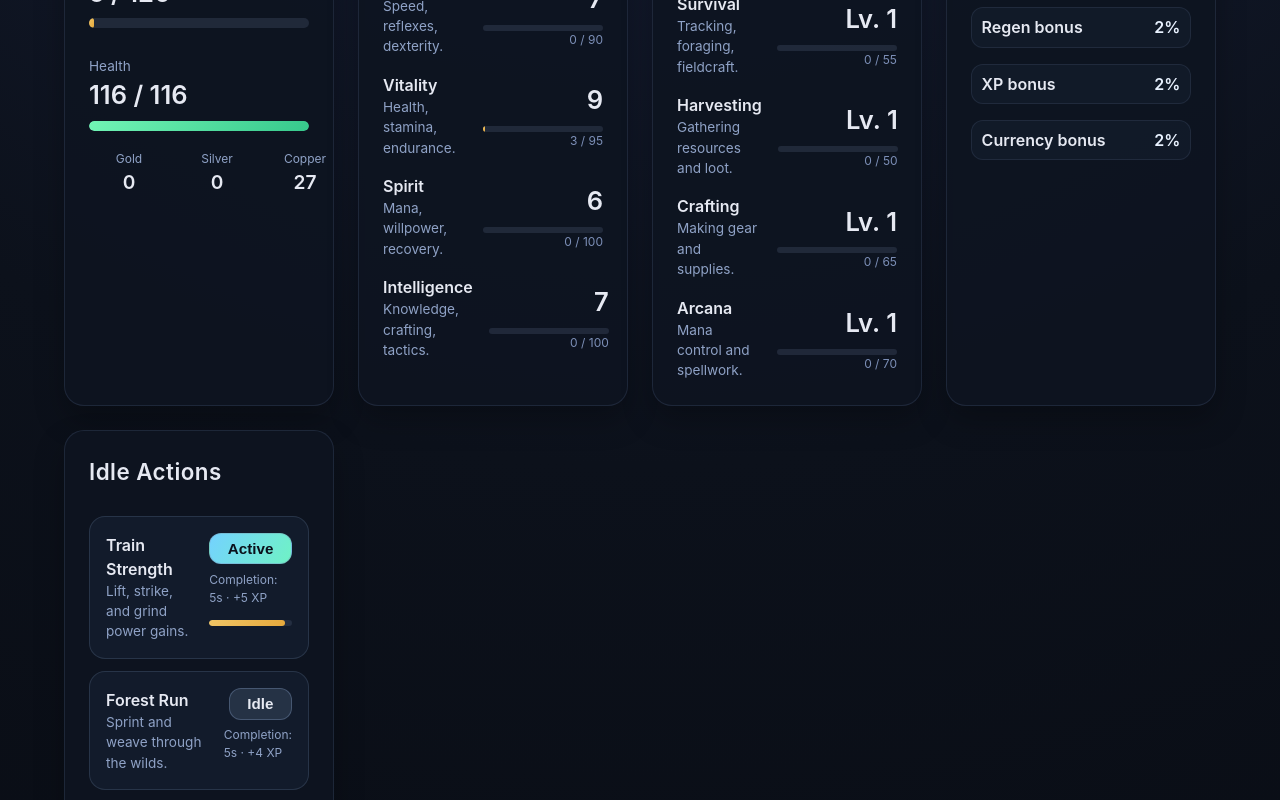
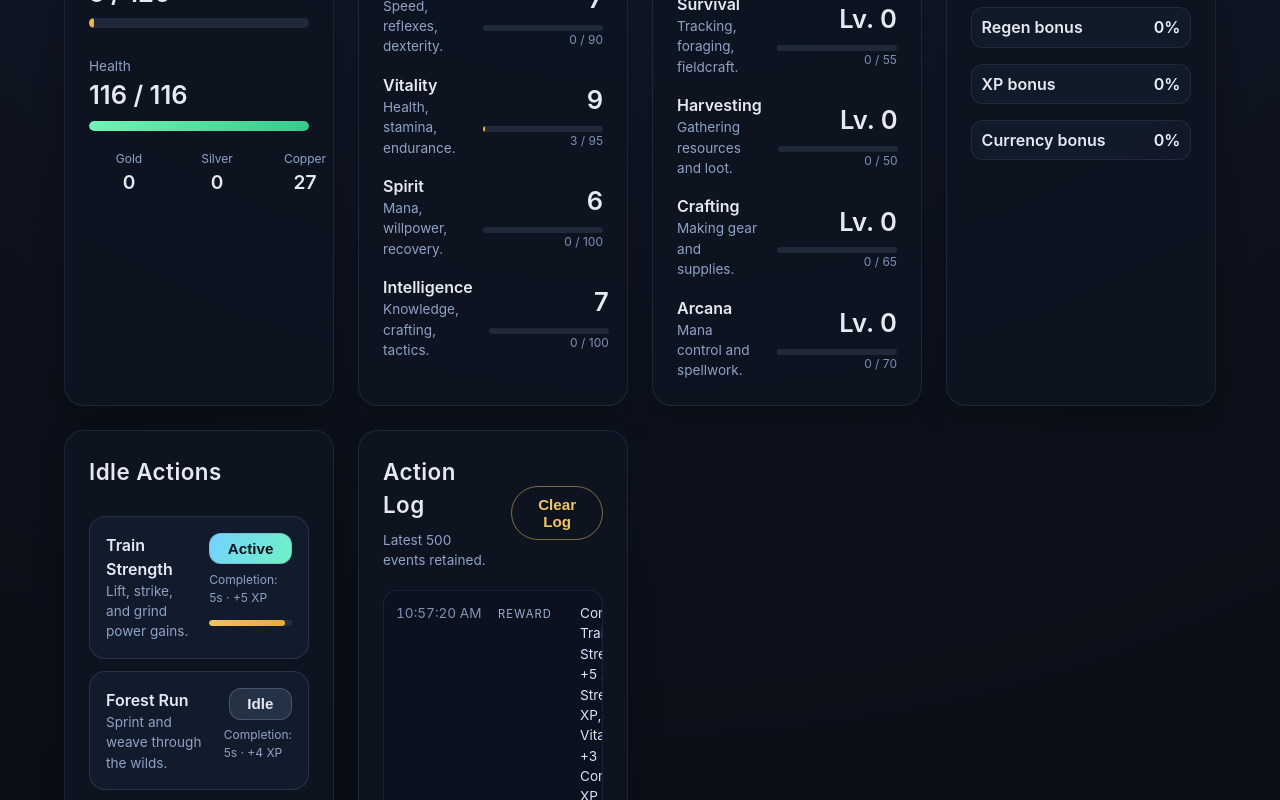
Before and after one commit to Redpoint1/theland, a Vue app: page / in a window 1280 px wide. Shown: the part 680-1480 px from the top of the page. Built offline with nearby package versions, Linux system fonts and the light colour scheme.

Commit message:
add profession, action logs and resuable component

```diff
--- /dev/null
+++ b/src/components/LogPanel.vue
@@ -0,0 +1,41 @@
+<script setup lang="ts">
+interface LogEntry {
+  id: number
+  timestamp: number
+  type: string
+  message: string
+}
+
+const props = defineProps<{
+  title: string
+  subtitle?: string
+  entries: LogEntry[]
+  emptyText?: string
+  onClear?: () => void
+}>()
+</script>
+
+<template>
+  <div class="panel combat-log">
+    <div class="combat-header">
+      <div>
+        <h2>{{ props.title }}</h2>
+        <div v-if="props.subtitle" class="item-desc">{{ props.subtitle }}</div>
+      </div>
+      <button v-if="props.onClear" class="ghost" @click="props.onClear">Clear Log</button>
+    </div>
+
+    <slot name="filters"></slot>
+
+    <div class="log-list">
+      <div v-if="!props.entries.length" class="log-empty">
+        {{ props.emptyText ?? 'No entries yet.' }}
+      </div>
+      <div v-for="log in props.entries" :key="log.id" class="log-row">
+        <span class="log-time">{{ new Date(log.timestamp).toLocaleTimeString() }}</span>
+        <span class="log-type">{{ log.type }}</span>
+        <span class="log-message">{{ log.message }}</span>
+      </div>
+    </div>
+  </div>
+</template>
--- a/src/stores/game.ts
+++ b/src/stores/game.ts
@@ -86,11 +86,27 @@ export interface InventorySlot {
 }
 
 export type CombatLogType = 'combat' | 'damage' | 'kill' | 'rest' | 'system'
+export type ProfessionLogType = 'action' | 'reward' | 'system'
+export type ActionLogType = 'action' | 'reward' | 'system'
 
 export interface CombatLogEntry {
   id: number
   timestamp: number
   type: CombatLogType
+  message: string
+}
+
+export interface ProfessionLogEntry {
+  id: number
+  timestamp: number
+  type: ProfessionLogType
+  message: string
+}
+
+export interface ActionLogEntry {
+  id: number
+  timestamp: number
+  type: ActionLogType
   message: string
 }
 
@@ -169,35 +185,35 @@ export const useGameStore = defineStore('game', () => {
   const skills = reactive<Record<SkillKey, Skill>>({
     Combat: {
       name: 'Combat',
-      level: 1,
+      level: 0,
       exp: 0,
       expToNext: 60,
       description: 'Weapon handling and battle instincts.',
     },
     Survival: {
       name: 'Survival',
-      level: 1,
+      level: 0,
       exp: 0,
       expToNext: 55,
       description: 'Tracking, foraging, fieldcraft.',
     },
     Harvesting: {
       name: 'Harvesting',
-      level: 1,
+      level: 0,
       exp: 0,
       expToNext: 50,
       description: 'Gathering resources and loot.',
     },
     Crafting: {
       name: 'Crafting',
-      level: 1,
+      level: 0,
       exp: 0,
       expToNext: 65,
       description: 'Making gear and supplies.',
     },
     Arcana: {
       name: 'Arcana',
-      level: 1,
+      level: 0,
       exp: 0,
       expToNext: 70,
       description: 'Mana control and spellwork.',
@@ -207,7 +223,7 @@ export const useGameStore = defineStore('game', () => {
   const professions = reactive<Record<ProfessionKey, Profession>>({
     Mining: {
       name: 'Mining',
-      level: 1,
+      level: 0,
       exp: 0,
       expToNext: 50,
       description: 'Extract ore and crystals from the Land.',
@@ -216,7 +232,7 @@ export const useGameStore = defineStore('game', () => {
     },
     Herbalism: {
       name: 'Herbalism',
-      level: 1,
+      level: 0,
       exp: 0,
       expToNext: 50,
       description: 'Gather rare herbs and reagents.',
@@ -225,7 +241,7 @@ export const useGameStore = defineStore('game', () => {
     },
     Smelting: {
       name: 'Smelting',
-      level: 1,
+      level: 0,
       exp: 0,
       expToNext: 60,
       description: 'Refine ores into usable ingots.',
@@ -234,7 +250,7 @@ export const useGameStore = defineStore('game', () => {
     },
     Alchemy: {
       name: 'Alchemy',
-      level: 1,
+      level: 0,
       exp: 0,
       expToNext: 60,
       description: 'Brew tonics and mana infusions.',
@@ -249,7 +265,7 @@ export const useGameStore = defineStore('game', () => {
       profession: 'Mining',
       name: 'Scrape the Vein',
       description: 'Chip away at exposed ore.',
-      requiredLevel: 1,
+      requiredLevel: 0,
       active: false,
       expGain: 4,
       rewards: [{ itemId: 'iron-ore', amount: 2 }],
@@ -272,7 +288,7 @@ export const useGameStore = defineStore('game', () => {
       profession: 'Herbalism',
       name: 'Forage Mist Herbs',
       description: 'Collect common herbs near the village.',
-      requiredLevel: 1,
+      requiredLevel: 0,
       active: false,
       expGain: 4,
       rewards: [{ itemId: 'mist-herb', amount: 3 }],
@@ -295,7 +311,7 @@ export const useGameStore = defineStore('game', () => {
       profession: 'Smelting',
       name: 'Smelt Iron',
       description: 'Refine ore into ingots.',
-      requiredLevel: 1,
+      requiredLevel: 0,
       active: false,
       expGain: 5,
       rewards: [{ itemId: 'iron-ingot', amount: 1 }],
@@ -315,7 +331,7 @@ export const useGameStore = defineStore('game', () => {
       profession: 'Alchemy',
       name: 'Brew Minor Tonic',
       description: 'Basic restorative mixture.',
-      requiredLevel: 1,
+      requiredLevel: 0,
       active: false,
       expGain: 5,
       rewards: [{ itemId: 'minor-elixir', amount: 1 }],
@@ -847,18 +863,13 @@ export const useGameStore = defineStore('game', () => {
   const professionList = computed(() => Object.values(professions))
 
   const skillBonuses = computed(() => {
-    const combatLevel = skills.Combat.level
-    const survivalLevel = skills.Survival.level
-    const arcanaLevel = skills.Arcana.level
-    const craftingLevel = skills.Crafting.level
-    const harvestingLevel = skills.Harvesting.level
-
     return {
-      combatDamageMultiplier: 1 + combatLevel * 0.05,
-      combatDamageReduction: Math.min(0.8, combatLevel * 0.05),
-      regenMultiplier: 1 + survivalLevel * 0.02,
-      expMultiplier: 1 + arcanaLevel * 0.02,
-      currencyMultiplier: 1 + craftingLevel * 0.01 + harvestingLevel * 0.01,
+      combatDamageMultiplier: 1 + skills.Combat.level * 0.05,
+      combatDamageReduction: Math.min(0.8, skills.Combat.level * 0.05),
+      regenMultiplier: 1 + skills.Survival.level * 0.02,
+      expMultiplier: 1 + skills.Arcana.level * 0.02,
+      currencyMultiplier:
+        1 + skills.Crafting.level * 0.01 + skills.Harvesting.level * 0.01,
     }
   })
 
@@ -887,6 +898,12 @@ export const useGameStore = defineStore('game', () => {
   const combatLogs = ref<CombatLogEntry[]>([])
   let combatLogId = 0
 
+  const professionLogs = ref<ProfessionLogEntry[]>([])
+  let professionLogId = 0
+
+  const actionLogs = ref<ActionLogEntry[]>([])
+  let actionLogId = 0
+
   const addCombatLog = (type: CombatLogType, message: string) => {
     combatLogs.value.push({
       id: (combatLogId += 1),
@@ -900,8 +917,42 @@ export const useGameStore = defineStore('game', () => {
     }
   }
 
+  const addProfessionLog = (type: ProfessionLogType, message: string) => {
+    professionLogs.value.push({
+      id: (professionLogId += 1),
+      timestamp: Date.now(),
+      type,
+      message,
+    })
+
+    if (professionLogs.value.length > 500) {
+      professionLogs.value.splice(0, professionLogs.value.length - 500)
+    }
+  }
+
+  const addActionLog = (type: ActionLogType, message: string) => {
+    actionLogs.value.push({
+      id: (actionLogId += 1),
+      timestamp: Date.now(),
+      type,
+      message,
+    })
+
+    if (actionLogs.value.length > 500) {
+      actionLogs.value.splice(0, actionLogs.value.length - 500)
+    }
+  }
+
   const clearCombatLogs = () => {
     combatLogs.value = []
+  }
+
+  const clearProfessionLogs = () => {
+    professionLogs.value = []
+  }
+
+  const clearActionLogs = () => {
+    actionLogs.value = []
   }
 
   const currentZone = computed((): Zone => zones.find((zone) => zone.id === combat.zoneId) ?? defaultZone)
@@ -1075,18 +1126,61 @@ export const useGameStore = defineStore('game', () => {
     }
   }
 
+  const formatActionRewards = (action: ActionItem) => {
+    const summary: string[] = []
+
+    if (action.gains.exp) {
+      const expGain = Math.floor(action.gains.exp * skillBonuses.value.expMultiplier)
+      summary.push(`+${expGain} XP`)
+    }
+
+    if (action.gains.stats) {
+      Object.entries(action.gains.stats).forEach(([key, amount]) => {
+        if ((amount ?? 0) > 0) summary.push(`+${amount} ${key} XP`)
+      })
+    }
+
+    if (action.gains.skills) {
+      Object.entries(action.gains.skills).forEach(([key, amount]) => {
+        if ((amount ?? 0) > 0) summary.push(`+${amount} ${key} XP`)
+      })
+    }
+
+    if (action.gains.currency) {
+      const bonus = skillBonuses.value.currencyMultiplier
+      const gold = Math.floor((action.gains.currency.gold ?? 0) * bonus)
+      const silver = Math.floor((action.gains.currency.silver ?? 0) * bonus)
+      const copper = Math.floor((action.gains.currency.copper ?? 0) * bonus)
+      if (gold) summary.push(`+${gold}g`)
+      if (silver) summary.push(`+${silver}s`)
+      if (copper) summary.push(`+${copper}c`)
+    }
+
+    return summary.length ? summary.join(', ') : 'no rewards'
+  }
+
   const toggleAction = (action: ActionItem) => {
-    if (combat.active || combat.resting) return
+    if (combat.active || combat.resting) {
+      addActionLog('system', 'Cannot start idle actions during combat or rest.')
+      return
+    }
+    const previousActive = actions.find((item) => item.active)
     actions.forEach((item) => {
       item.active = item.id === action.id ? !action.active : false
     })
     idleActionProgress.value = 0
     idleActionJustCompleted.value = false
     const activated = actions.find((item) => item.id === action.id)?.active
+    if (previousActive && previousActive.id !== action.id) {
+      addActionLog('action', `Stopped ${previousActive.name}.`)
+    }
     if (activated) {
+      addActionLog('action', `Started ${action.name}.`)
       combat.active = false
       combat.resting = false
       deactivateProfessionActions()
+    } else {
+      addActionLog('action', `Stopped ${action.name}.`)
     }
   }
 
@@ -1161,23 +1255,37 @@ export const useGameStore = defineStore('game', () => {
     if (idleActionProgress.value >= actionDurationMs) {
       idleActionProgress.value = actionDurationMs
       applyIdleGains(active)
+      addActionLog('reward', `Completed ${active.name}. ${formatActionRewards(active)}.`)
       idleActionJustCompleted.value = true
     }
   }
 
   const toggleProfessionAction = (action: ProfessionAction) => {
     const profession = professions[action.profession]
-    if (profession.level < action.requiredLevel) return
+    if (profession.level < action.requiredLevel) {
+      addProfessionLog(
+        'system',
+        `${action.name} requires ${action.profession} level ${action.requiredLevel}.`,
+      )
+      return
+    }
+    const previousActive = professionActions.find((item) => item.active)
     const nextActive = !action.active
     professionActions.forEach((item) => {
       item.active = item.id === action.id ? nextActive : false
     })
     professionActionProgress.value = 0
     professionActionJustCompleted.value = false
+    if (previousActive && previousActive.id !== action.id) {
+      addProfessionLog('action', `Stopped ${previousActive.name}.`)
+    }
     if (nextActive) {
+      addProfessionLog('action', `Started ${action.name}.`)
       combat.active = false
       combat.resting = false
       deactivateActions()
+    } else {
+      addProfessionLog('action', `Stopped ${action.name}.`)
     }
   }
 
@@ -1207,9 +1315,25 @@ export const useGameStore = defineStore('game', () => {
       professionActionProgress.value = actionDurationMs
       const bonus = professionBonuses.value[active.profession]
       addProfessionExp(active.profession, active.expGain)
+      const rewardSummary: string[] = []
       active.rewards.forEach((reward) => {
-        addItem(reward.itemId, Math.max(1, Math.floor(reward.amount * bonus)))
+        const boosted = reward.amount * bonus
+        const baseAmount = Math.floor(boosted)
+        const remainder = boosted - baseAmount
+        const extraItemChance = bonus - 1
+        const extra = remainder > 0 && Math.random() < extraItemChance ? 1 : 0
+        const total = baseAmount + extra
+        if (total > 0) {
+          addItem(reward.itemId, total)
+          const name = getItemDef(reward.itemId)?.name ?? reward.itemId
+          rewardSummary.push(`${name} x${total}`)
+        }
       })
+      const rewardsText = rewardSummary.length ? rewardSummary.join(', ') : 'no items'
+      addProfessionLog(
+        'reward',
+        `Completed ${active.name}. +${active.expGain} ${active.profession} XP, ${rewardsText}.`,
+      )
       professionActionJustCompleted.value = true
     }
   }
@@ -1285,6 +1409,8 @@ export const useGameStore = defineStore('game', () => {
     combat,
     combatRewards,
     combatLogs,
+    professionLogs,
+    actionLogs,
     playerHp,
     maxHp,
     statList,
@@ -1300,6 +1426,10 @@ export const useGameStore = defineStore('game', () => {
     setZone,
     addCombatLog,
     clearCombatLogs,
+    addProfessionLog,
+    clearProfessionLogs,
+    addActionLog,
+    clearActionLogs,
     startTicker,
     stopTicker,
   }
--- a/src/views/CombatView.vue
+++ b/src/views/CombatView.vue
@@ -3,6 +3,7 @@ import { computed, ref } from 'vue'
 import { storeToRefs } from 'pinia'
 import { useGameStore, type CombatLogType } from '../stores/game'
 import ProgressBar from '../components/ProgressBar.vue'
+import LogPanel from '../components/LogPanel.vue'
 
 const game = useGameStore()
 const { zones, combat, combatRewards, combatLogs, currentZone, playerHp, maxHp } = storeToRefs(game)
@@ -101,31 +102,21 @@ const filteredLogs = computed(() =>
         </div>
       </div>
 
-      <div class="panel combat-log">
-        <div class="combat-header">
-          <div>
-            <h2>Combat Log</h2>
-            <div class="item-desc">Latest 1000 events retained.</div>
+      <LogPanel
+        title="Combat Log"
+        subtitle="Latest 1000 events retained."
+        :entries="filteredLogs"
+        :on-clear="game.clearCombatLogs"
+      >
+        <template #filters>
+          <div class="log-filters">
+            <label v-for="option in filterOptions" :key="option.id" class="filter-pill">
+              <input v-model="filters[option.id]" type="checkbox" />
+              <span>{{ option.label }}</span>
+            </label>
           </div>
-          <button class="ghost" @click="game.clearCombatLogs">Clear Log</button>
-        </div>
-
-        <div class="log-filters">
-          <label v-for="option in filterOptions" :key="option.id" class="filter-pill">
-            <input v-model="filters[option.id]" type="checkbox" />
-            <span>{{ option.label }}</span>
-          </label>
-        </div>
-
-        <div class="log-list">
-          <div v-if="!filteredLogs.length" class="log-empty">No entries yet.</div>
-          <div v-for="log in filteredLogs" :key="log.id" class="log-row">
-            <span class="log-time">{{ new Date(log.timestamp).toLocaleTimeString() }}</span>
-            <span class="log-type">{{ log.type }}</span>
-            <span class="log-message">{{ log.message }}</span>
-          </div>
-        </div>
-      </div>
+        </template>
+      </LogPanel>
     </section>
   </main>
 </template>
--- a/src/views/HomeView.vue
+++ b/src/views/HomeView.vue
@@ -7,6 +7,7 @@ import StatCard from '../components/StatCard.vue'
 import SkillCard from '../components/SkillCard.vue'
 import SkillBonusItem from '../components/SkillBonusItem.vue'
 import IdleActionCard from '../components/IdleActionCard.vue'
+import LogPanel from '../components/LogPanel.vue'
 
 const game = useGameStore()
 const {
@@ -23,6 +24,7 @@ const {
   skillBonuses,
   idleActionProgress,
   idleActionJustCompleted,
+  actionLogs,
 } = storeToRefs(game)
 const { actionDurationMs } = game
 
@@ -54,6 +56,8 @@ const bonusItems = computed(() => [
 const idleProgressValue = computed(() =>
   idleActionJustCompleted.value ? actionDurationMs : idleActionProgress.value,
 )
+
+const actionLogEntries = computed(() => actionLogs.value.toReversed())
 
 </script>
 
@@ -152,6 +156,13 @@ const idleProgressValue = computed(() =>
         </div>
       </div>
 
+      <LogPanel
+        title="Action Log"
+        subtitle="Latest 500 events retained."
+        :entries="actionLogEntries"
+        :on-clear="game.clearActionLogs"
+      />
+
     </section>
   </main>
 </template>
--- a/src/views/ProfessionsView.vue
+++ b/src/views/ProfessionsView.vue
@@ -3,6 +3,7 @@ import { computed } from 'vue'
 import { storeToRefs } from 'pinia'
 import { useGameStore } from '../stores/game'
 import ProfessionCard from '../components/ProfessionCard.vue'
+import LogPanel from '../components/LogPanel.vue'
 
 const game = useGameStore()
 const {
@@ -11,6 +12,7 @@ const {
   professionBonuses,
   professionActionProgress,
   professionActionJustCompleted,
+  professionLogs,
 } = storeToRefs(game)
 const { getItemDef, actionDurationMs } = game
 
@@ -28,6 +30,8 @@ const actionsByProfession = computed(() => {
 const professionProgressValue = computed(() =>
   professionActionJustCompleted.value ? actionDurationMs : professionActionProgress.value,
 )
+
+const logEntries = computed(() => professionLogs.value.toReversed())
 
 const getItemName = (itemId: string) => getItemDef(itemId)?.name ?? itemId
 </script>
@@ -57,6 +61,13 @@ const getItemName = (itemId: string) => getItemDef(itemId)?.name ?? itemId
         :get-item-name="getItemName"
         :on-toggle="game.toggleProfessionAction"
       />
+
+      <LogPanel
+        title="Profession Log"
+        subtitle="Latest 500 events retained."
+        :entries="logEntries"
+        :on-clear="game.clearProfessionLogs"
+      />
     </section>
   </main>
 </template>
```
